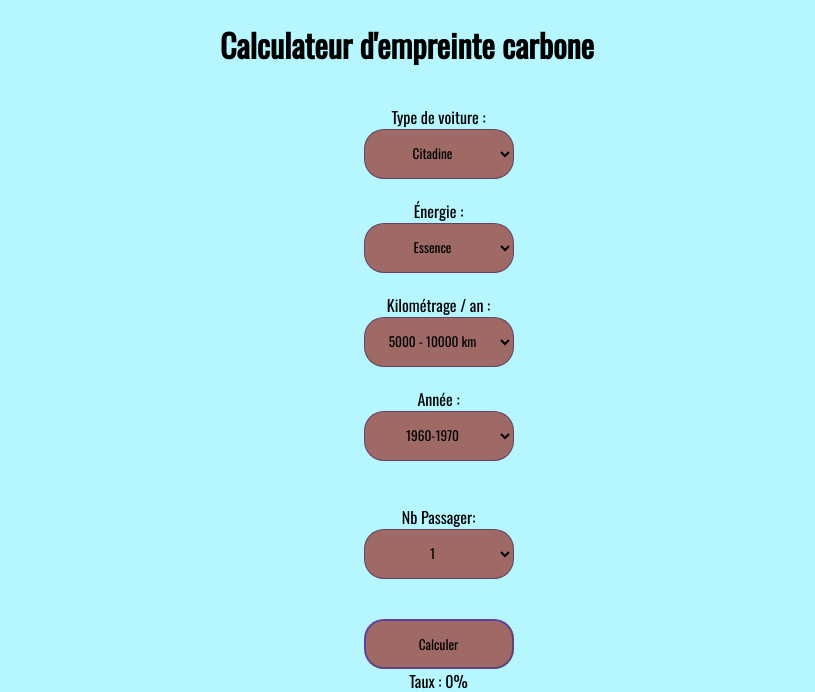
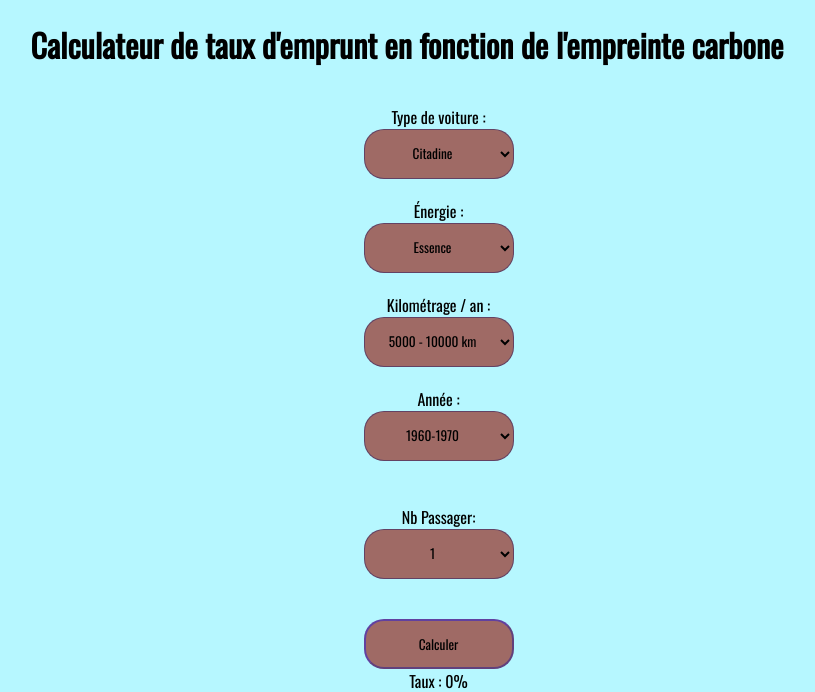
Before and after one commit to asynconf2023/GasTech-Dev, a Flask app: page / in a window 1280 px wide. Shown: the top 692 px of the page, without its empty margins (233-1048 px from the left). Run offline with Flask 3, Linux system fonts and the light colour scheme.

Commit message:
Latest Stable Version with commentary

```diff
--- a/Algo.py
+++ b/Algo.py
@@ -1,6 +1,6 @@
 
 def Vehiculescore(nomdelavoiture, carburant, nbKyloParAn):
-
+    #tout le score de la voiture
     citadine = 8
     cabriolet = 6
     berline = 6.5
@@ -46,6 +46,7 @@ def Vehiculescore(nomdelavoiture, carburant, nbKyloParAn):
     return totalscore
 def Years(whatYear, nomdelavoiture, carburant, nbKyloParAn):
     score = Vehiculescore(nomdelavoiture, carburant, nbKyloParAn)
+    #On ajoute au score le nombre en fonction de l'anné de construction
     if whatYear == "1960-1970":
         score += 1
     if whatYear == "1970-1990":
--- a/main.py
+++ b/main.py
@@ -1,5 +1,6 @@
 from flask import Flask, render_template, request
 import Algo
+from flaskwebgui import FlaskUI
 app = Flask(__name__)
 resultat = 0
 # Listes d'options pour chaque menu déroulant
@@ -17,6 +18,7 @@ def index():
     kilometrage_selected = None
     annee_selected = None
     if request.method == 'POST':
+        # Récupérer ce que l'utilisateur a envoyer
         voiture_selected = request.form['voiture']
         energie_selected = request.form['energie']
         kilometrage_selected = request.form['kilometrage']
--- a/templates/index.html
+++ b/templates/index.html
@@ -47,7 +47,7 @@
     </style>
 </head>
 <body>
-    <h1>Calculateur d'empreinte carbone</h1>
+    <h1>Calculateur de taux d'emprunt en fonction de l'empreinte carbone</h1>
     <div class="form-container">
         <form method="post" class="">
             <label for="voiture">Type de voiture :</label>
```
